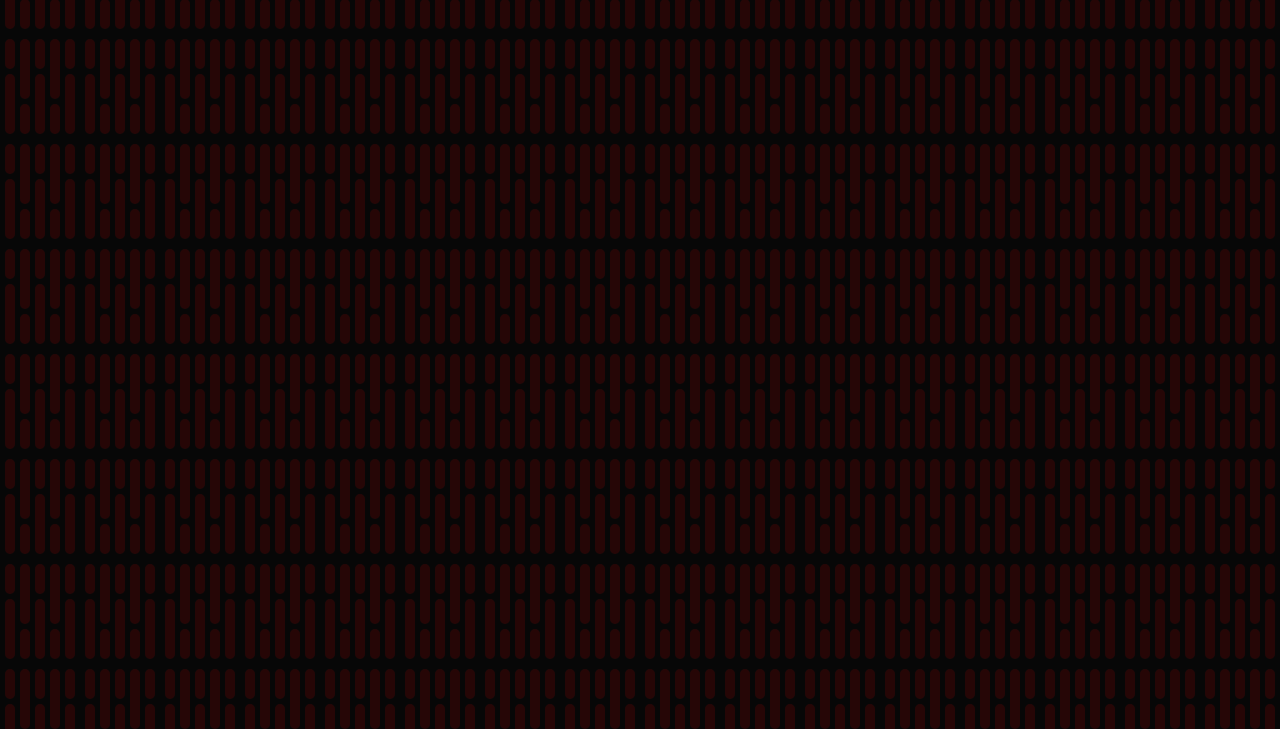
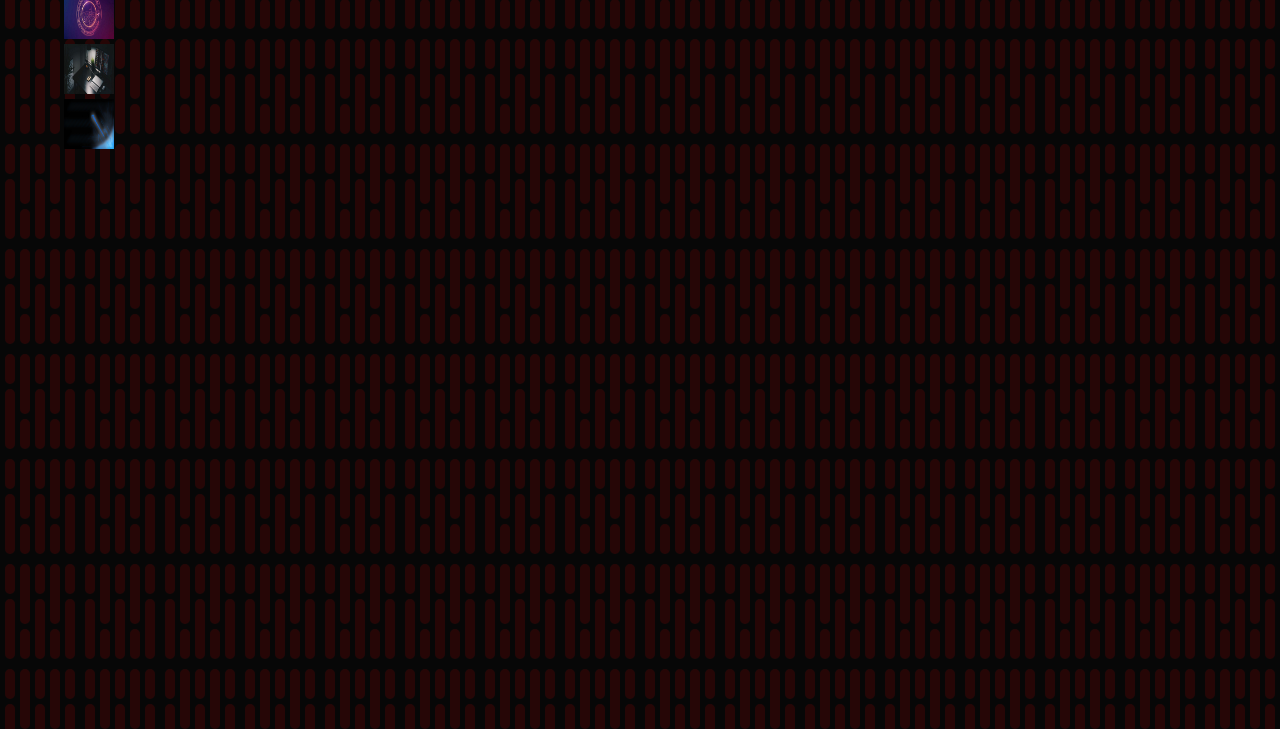
Before and after one commit to hulkco/alpha, a plain HTML site: page index.html in a window 1280 px wide. Shown: the part 71-800 px from the top of the page. Drawn offline with nearby package versions, Linux system fonts and the light colour scheme.

Commit message:
Agregamos imagenes

```diff
--- a/index.html
+++ b/index.html
@@ -15,13 +15,13 @@
       rel="stylesheet"
     />
     <!-- CUSTOM CSS-->
-    <link rel="stylesheet" href="/src/styles.css" />
+    <link rel="stylesheet" href="./src/styles.css" />
     <title>TechNews</title>
   </head>
   <body>
     <div class="container">
       <nav class="nav-main">
-        <img src="/img/brand.png" alt="" class="nav-brand" />
+        <img src="./img/brand.png" alt="" class="nav-brand" />
         <ul class="nav-menu">
           <li>
             <a href="#">Web Development</a>
@@ -53,6 +53,15 @@
           </li>
         </ul>
       </nav>
+      <div>
+        <img class="img-3" src="./img/image-three.jpg" alt="image 3">
+      </div>
+      <div>
+        <img class="img-4" src="./img/image-four.jpg" alt="image 3">
+      </div>
+      <div>
+        <img class="img-5" src="./img/image-five.jpg" alt="image 3">
+      </div>
     </div>
   </body>
 </html>
--- a/src/styles.css
+++ b/src/styles.css
@@ -34,6 +34,11 @@
     padding: 20px 0;
   }
 
+  img{
+    width: 50px;
+    height: 50px;
+  }
+
   .nav-brand{
     width: 50px;
   }
```
